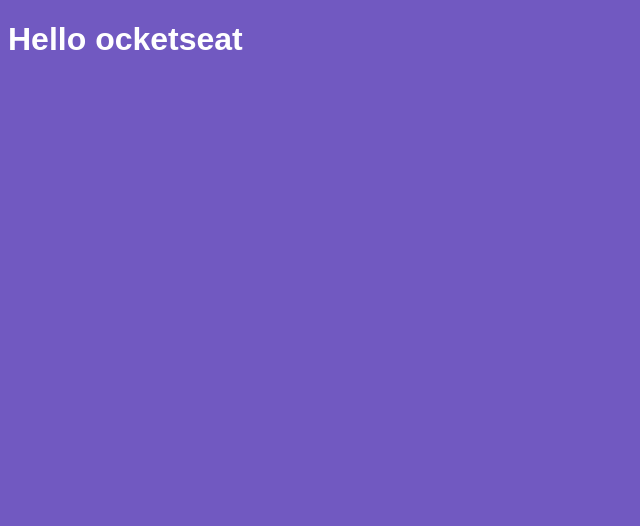
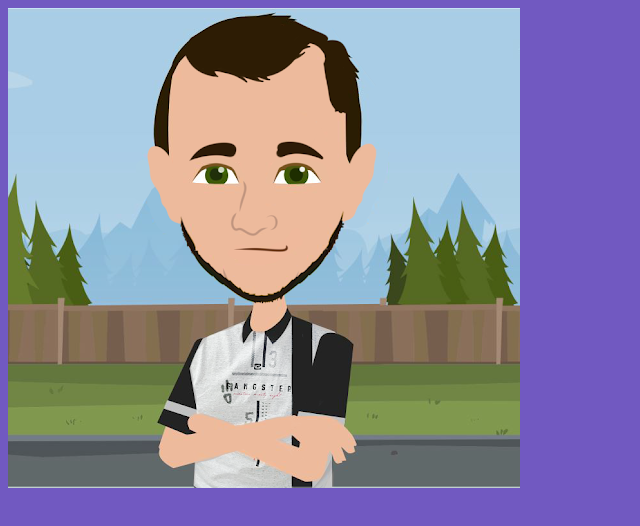
Before and after one commit to ErikGMatos/bootcamp-react, a React app: page / in a window 1280 px wide. Shown: the top 526 px of the page, without its empty margins (0-640 px from the left). Built offline with nearby package versions, Linux system fonts and the light colour scheme.

Commit message:
Importando imagens

```diff
--- a/package.json
+++ b/package.json
@@ -20,6 +20,7 @@
   "dependencies": {
     "babel-loader": "^8.0.6",
     "css-loader": "^3.2.0",
+    "file-loader": "^4.2.0",
     "react": "^16.9.0",
     "react-dom": "^16.9.0",
     "style-loader": "^1.0.0"
--- a/src/App.js
+++ b/src/App.js
@@ -1,9 +1,10 @@
 import React from "react";
 
-import './App.css';
+import "./App.css";
+import profile from "./assets/Caricatura.png";
 
 function App() {
-  return <h1>Hello ocketseat</h1>;
+  return <img src={profile} />;
 }
 
 export default App;
--- a/webpack.config.js
+++ b/webpack.config.js
@@ -21,6 +21,12 @@
       {
         test: /\.css$/,
         use: [{ loader: "style-loader" }, { loader: "css-loader" }]
+      },
+      {
+        test: /.*\.(gif|png|jpe?g)$/i,
+        use: {
+          loader: "file-loader"
+        }
       }
     ]
   }
```
Also changed, not shown: src/assets/Caricatura.png (added), 1 other file (tests, documents, lock files or other folders).
